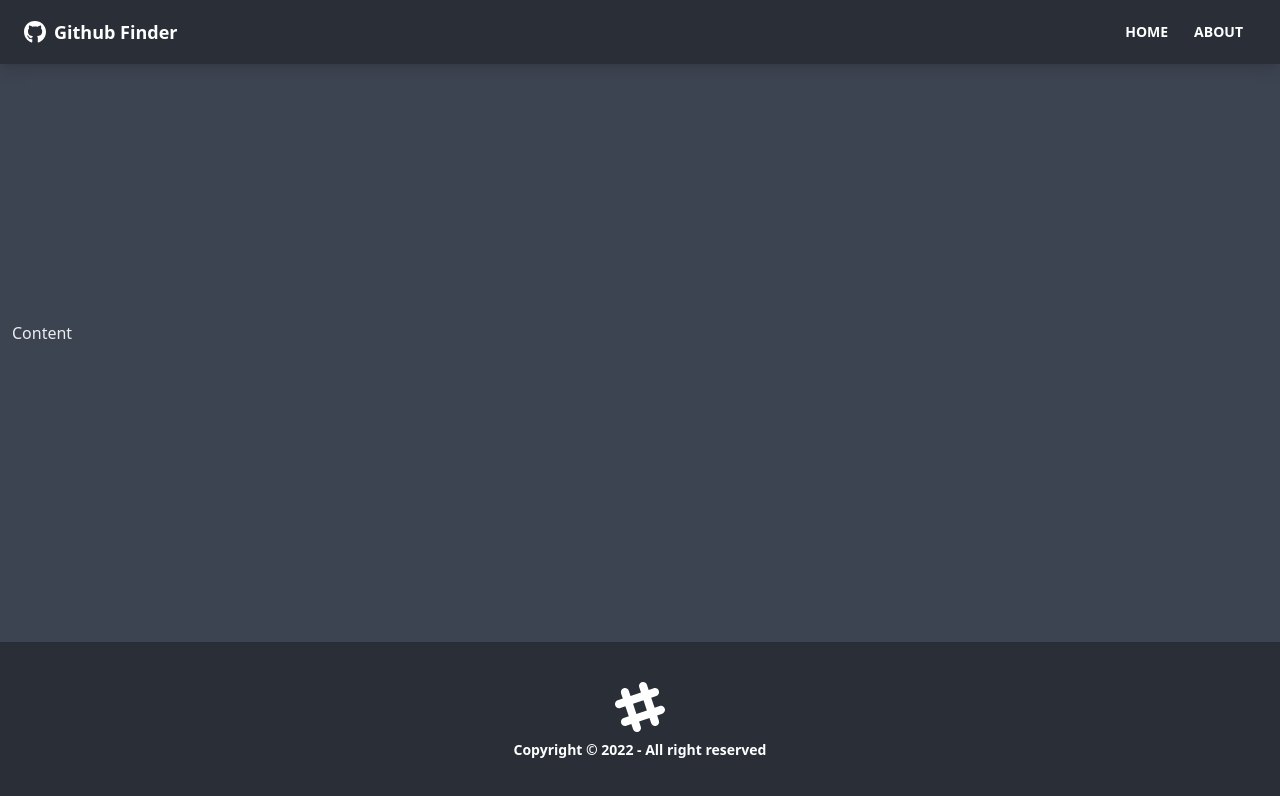
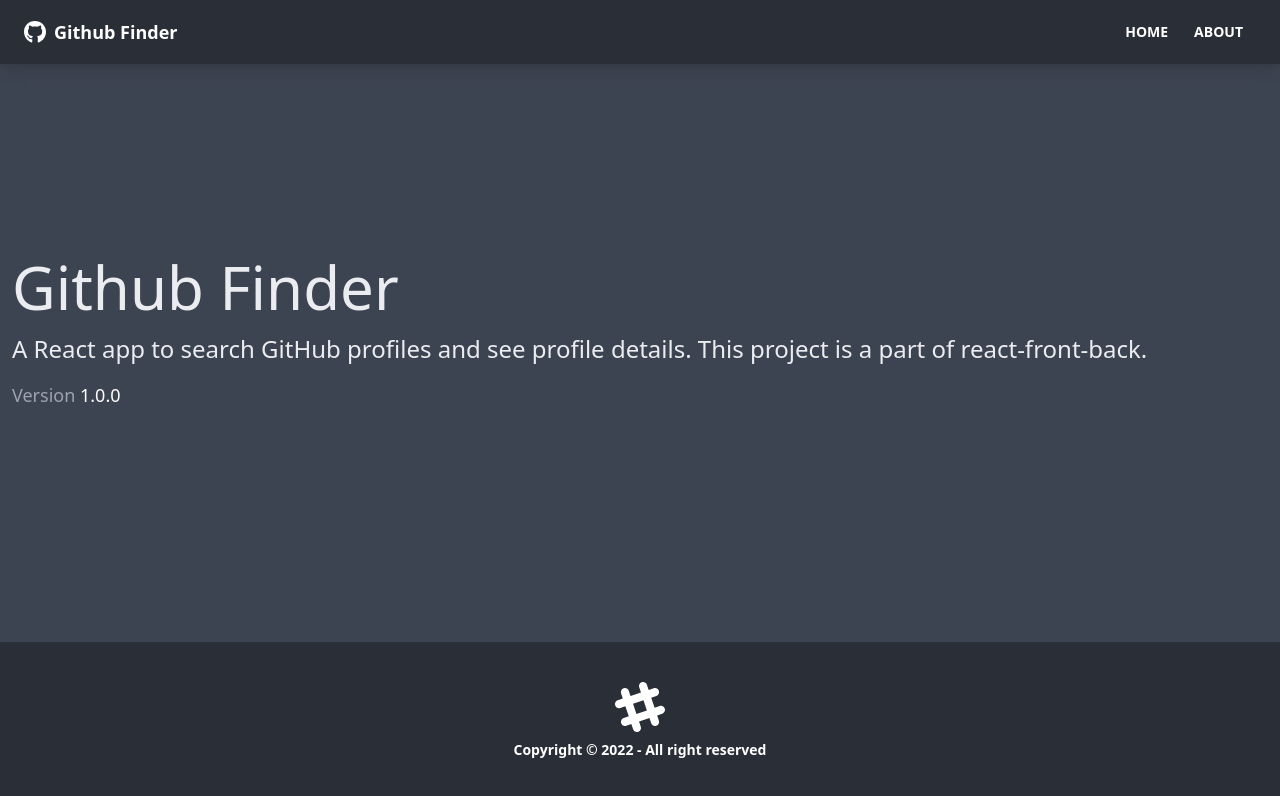
Before and after one commit to yes-im-harsh/github-finder, a React (Create React App) app: page /about in a window 1280 px wide. Shown: the top 796 px of the page. Built offline with nearby package versions, Linux system fonts and the light colour scheme.

Commit message:
Page and Routes, About and NotFound Page Completed

```diff
--- a/src/App.js
+++ b/src/App.js
@@ -1,6 +1,9 @@
-import { BrowserRouter as Router, Route } from "react-router-dom";
+import { BrowserRouter as Router, Route, Routes } from "react-router-dom";
 import Footer from "./components/layout/Footer";
 import Navbar from "./components/layout/Navbar";
+import About from "./components/pages/About";
+import Home from "./components/pages/Home";
+import NotFound from "./components/pages/NotFound";
 
 function App() {
   return (
@@ -8,7 +11,14 @@
       <div className="flex flex-col justify-between h-screen">
         <Navbar />
 
-        <main className="container mx-auto px-3 pb-12">Content</main>
+        <main className="container mx-auto px-3 pb-12">
+          <Routes>
+            <Route path="/" element={<Home />} />
+            <Route path="/about" element={<About />} />
+            <Route path="/notfound" element={<NotFound />} />
+            <Route path="/*" element={<NotFound />} />
+          </Routes>
+        </main>
 
         <Footer />
       </div>
--- /dev/null
+++ b/src/components/pages/About.jsx
@@ -0,0 +1,18 @@
+import React from "react";
+
+const About = () => {
+  return (
+    <>
+      <h1 className="text-6xl mb-4">Github Finder</h1>
+      <p className="mb-4 text-2xl font-light">
+        A React app to search GitHub profiles and see profile details. This
+        project is a part of react-front-back.
+      </p>
+      <p className="text-lg text-gray-400">
+        Version <span className="text-white">1.0.0</span>
+      </p>
+    </>
+  );
+};
+
+export default About;
--- /dev/null
+++ b/src/components/pages/Home.jsx
@@ -0,0 +1,7 @@
+import React from "react";
+
+const Home = () => {
+  return <div className="text-6xl">Welcome!</div>;
+};
+
+export default Home;
--- /dev/null
+++ b/src/components/pages/NotFound.jsx
@@ -0,0 +1,22 @@
+import React from "react";
+import { FaHome } from "react-icons/fa";
+import { Link } from "react-router-dom";
+
+const NotFound = () => {
+  return (
+    <div className="hero">
+      <div className="text-center hero-content">
+        <div className="mx-w-lg">
+          <h1 className="text-8xl font-bold mb-8">Oops!</h1>
+          <p className="text-5xl mb-8">404 - Page Not Found!</p>
+          <Link to="/" className="btn btn-primary btn-lg">
+            <FaHome className="mr-2" />
+            Back to Home
+          </Link>
+        </div>
+      </div>
+    </div>
+  );
+};
+
+export default NotFound;
```
